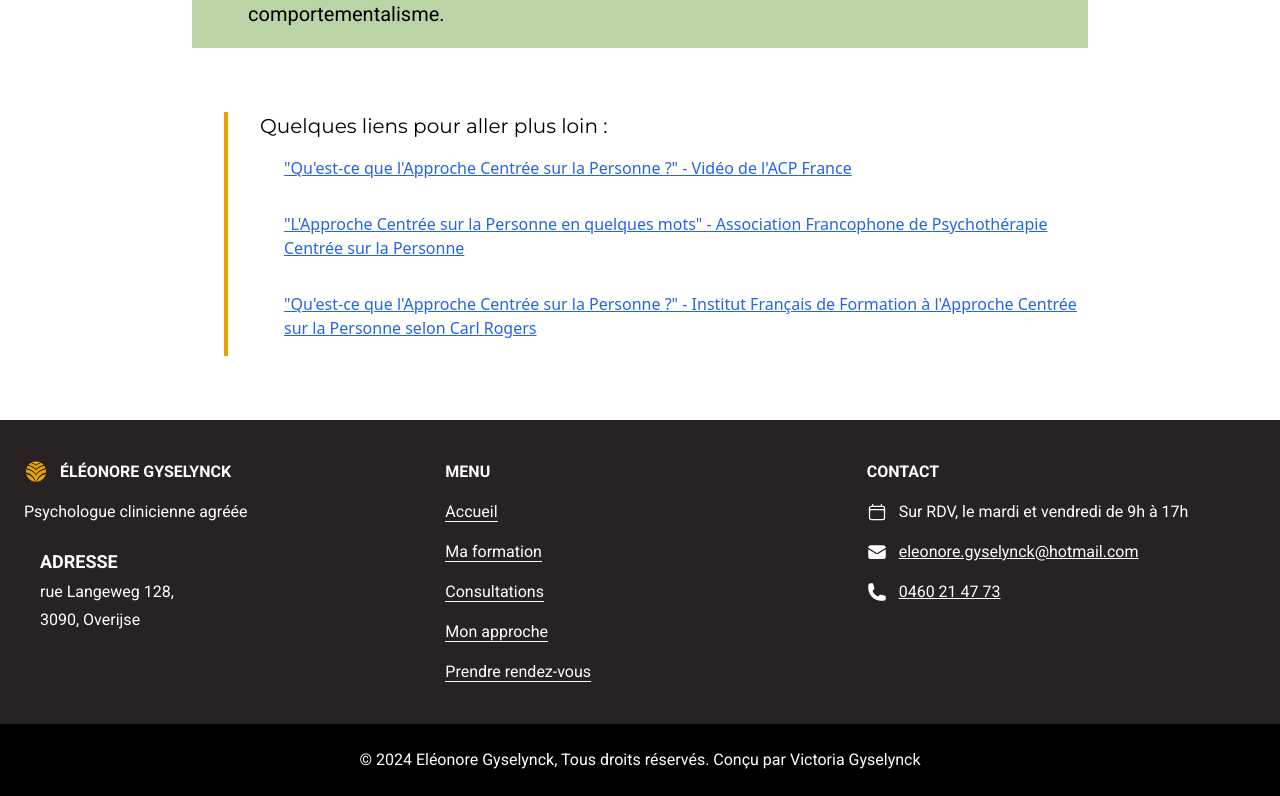
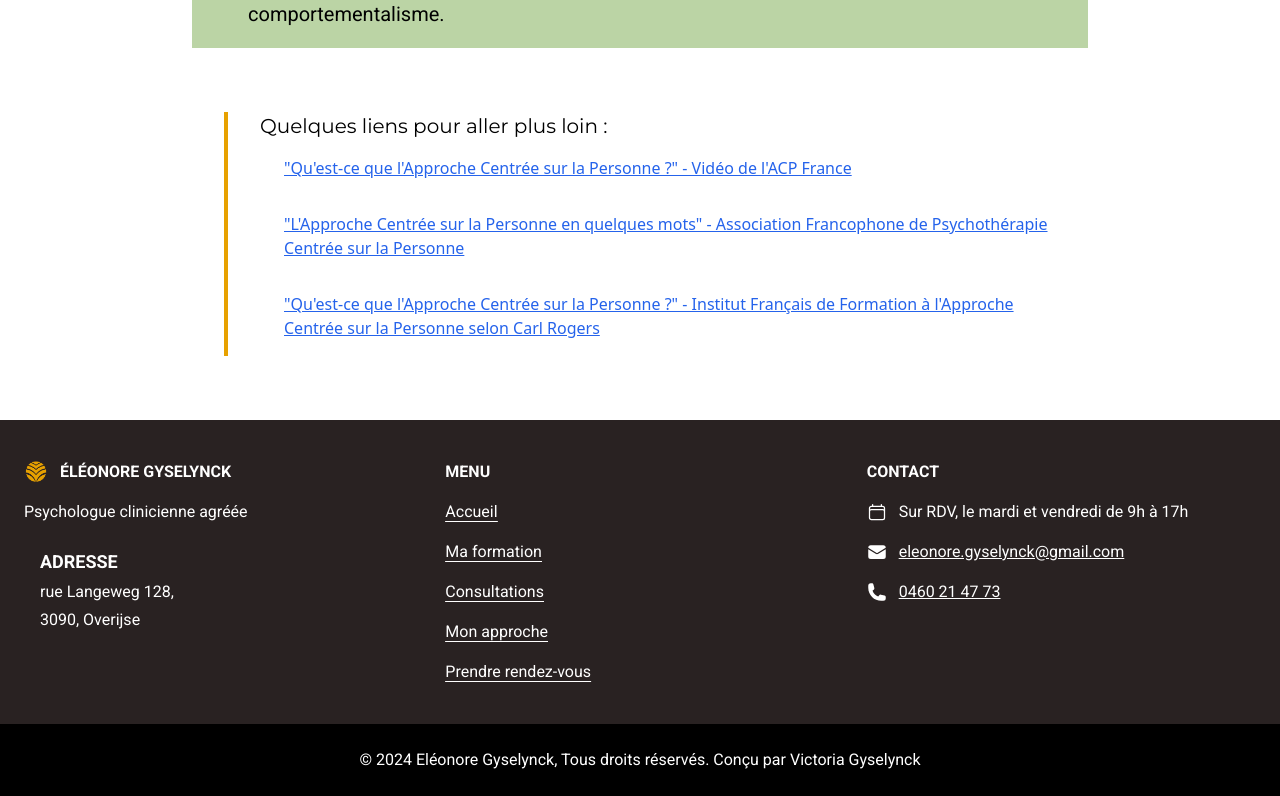
Before and after one commit to EtherGys/gyselynck_psychologist, a Next.js app: page /approche_acp in a window 1280 px wide. Shown: the part 1364-2160 px from the top of the page. Built offline with nearby package versions, Linux system fonts and the light colour scheme.

Commit message:
petits fixes

```diff
--- a/app/approche_acp/page.tsx
+++ b/app/approche_acp/page.tsx
@@ -57,17 +57,17 @@ function ACPPage() {
       <div className='border-l-4 border-[#E7A100] ml-8 pl-8 my-16'>
         <h4 className='font-montserrat lg:text-xl '>Quelques liens pour aller plus loin :</h4>
         <ul>
-          <li className='ml-6 py-4'>
+          <li className='mx-6 py-4'>
             <a target='_blank' href="https://www.youtube.com/watch?v=C_R3a4IvblQ" className='text-blue-600 underline'>
               "Qu'est-ce que l'Approche Centrée sur la Personne ?" - Vidéo de l'ACP France
             </a>
           </li>
-          <li className='ml-6 py-4'>
+          <li className='mx-6 py-4'>
             <a target='_blank' href="https://www.afpc.be/l-acp/" className='text-blue-600 underline'>
             "L'Approche Centrée sur la Personne en quelques mots" - Association Francophone de Psychothérapie Centrée sur la Personne
             </a>
           </li>
-          <li className='ml-6 py-4'>
+          <li className='mx-6 py-4'>
             <a target='_blank' href="https://www.acpfrance.fr/quest-ce-que-lapproche-centree-sur-la-personne/" className='text-blue-600 underline'>
            "Qu'est-ce que l'Approche Centrée sur la Personne ?" - Institut Français de Formation à l'Approche Centrée sur la Personne selon Carl Rogers
             </a>
--- a/app/consultations/page.tsx
+++ b/app/consultations/page.tsx
@@ -1,5 +1,7 @@
 import PageTitle from '@/components/PageTitle'
 import GrayBorderButton from '@/components/buttons/GrayBorderButton'
+import GreenBorderButton from '@/components/buttons/GreenBorderButton'
+import GreenFullButton from '@/components/buttons/GreenFullButton'
 import LeafImage from '@/components/leaves/LeafImage'
 import React from 'react'
 
@@ -7,7 +9,7 @@ function ConsultationPage() {
   return (
     <main className='flex flex-col xl:w-[70%] mx-auto'>
       <div className='relative xl:w-[70%] mt-20 lg:w-[70%] m-auto'>
-        <LeafImage src="assets/images/study.jpg" alt="Photo d'Éléonore Gyselynck" />
+        <LeafImage src="assets/images/porte.jpeg" alt="Photo d'Éléonore Gyselynck" />
         <div className='lg:absolute lg:top-32 lg:left-60'>
           <PageTitle content='Venir en consultation' />
         </div>
@@ -67,8 +69,12 @@ function ConsultationPage() {
               </span>
             </li>
           </ul>
-          <div className='text-center mt-6 sm:mt-6'>
-            <GrayBorderButton target='_blank' href="https://progenda.be/calendars/gyselynck-eleonore-psychologie-clinique-overijse" content='Prendre rendez-vous' />
+          <div className='mt-6 sm:mt-6 text-center lg:text-left'>
+            <a target='_blank' href="https://progenda.be/calendars/gyselynck-eleonore-psychologie-clinique-overijse" >
+            <button type="button" className="drop-shadow-lg lg:w-[50%]  p-4 lg:p-8 bg-[#689F38] hover:bg-[#BBE090]  lg:!text-xl text-white rounded-full text-sm text-center me-2 my-8">
+            Prendre rendez-vous
+            </button>
+        </a>
           </div>
         </div>
       </div>
@@ -97,7 +103,7 @@ function ConsultationPage() {
           </div>
         </div>
       </div>
-        <p className='mt-14 sm:text-xl lg:w-[90%] mx-auto text-center font-montserrat text-2xl'>
+        <p className='mt-14 sm:text-xl w-[90%] mx-auto text-center font-montserrat text-2xl'>
           Dans ma pratique, je m'engage à
           <span className='font-bold'>
             {' '} éliminer {' '}
--- a/app/formation/page.tsx
+++ b/app/formation/page.tsx
@@ -35,7 +35,7 @@ function EducationPage() {
       <div className='text-center'>
         <GrayBorderButton href='/approche_acp' content="En savoir + sur l'ACP" />
       </div>
-      <div className='relative mb-32 md:mb-0 lg:mt-16'>
+      <div className='relative mb-40 md:mb-0 lg:mt-16'>
         <div className='lg:rounded-2xl lg:w-[80%] xl:w-full mx-auto lg:max-h-[600px] overflow-hidden shadow-lg mt-60 mb-60 lg:mb-20'>
           <img src="assets/images/gingko_cut.jpg" alt="Feuilles de gingko" className='z-0 lg:h-[50%] xl:!h-[30%] object-cover h-[800px]' />
         </div>
--- a/app/rendez-vous/page.tsx
+++ b/app/rendez-vous/page.tsx
@@ -1,5 +1,7 @@
 import GreenCard from "@/components/GreenCard";
 import PageTitle from "@/components/PageTitle";
+import GrayBorderButton from "@/components/buttons/GrayBorderButton";
+import GreenFullButton from "@/components/buttons/GreenFullButton";
 import MapLayout from "@/components/maps/MapLayout";
 import React from "react";
 
@@ -49,10 +51,10 @@ function AppointmentPage() {
     <div className="my-4">
     <p className="font-bold text-xl"> Mail</p>
     <a
-                  href="mailto:eleonore.gyselynck@hotmail.com"
+    href="mailto:eleonore.gyselynck@gmail.com"
     className="underline"
     >
-                  <p>eleonore.gyselynck@hotmail.com</p>
+    <p>eleonore.gyselynck@gmail.com</p>
     </a>
     </div>
     <div className="my-4">
@@ -69,6 +71,9 @@ function AppointmentPage() {
     </div>
     </div>
     </div>
+    </div>
+    <div className='text-center mt-6 sm:mt-6'>
+    <GreenFullButton target='_blank' href="https://progenda.be/calendars/gyselynck-eleonore-psychologie-clinique-overijse" content='Prendre rendez-vous' />
     </div>
     <div>
     <GreenCard
--- a/components/layout/footer/Footer.tsx
+++ b/components/layout/footer/Footer.tsx
@@ -86,10 +86,10 @@ function Footer() {
                   </svg>
                 </span>
                 <a
-                  href="mailto:eleonore.gyselynck@hotmail.com"
+                  href="mailto:eleonore.gyselynck@gmail.com"
                   className="underline"
                 >
-                  eleonore.gyselynck@hotmail.com
+                  eleonore.gyselynck@gmail.com
                 </a>
               </p>
               <p className="mb-4 flex items-center justify-center md:justify-start">
--- a/components/maps/MapLayout.tsx
+++ b/components/maps/MapLayout.tsx
@@ -76,9 +76,9 @@ function MapLayout() {
                       <div className="text-lg font-semibold text-gray-900">
                         MAIL
                       </div>
-                      <a href="mailto:eleonore.gyselynck@hotmail.com">
+                      <a href="mailto:eleonore.gyselynck@gmail.com">
                         <p className="mt-1 text-gray-600 underline">
-                          eleonore.gyselynck@hotmail.com
+                          eleonore.gyselynck@gmail.com
                         </p>
                       </a>
                     </div>
```
Also changed, not shown: public/assets/images/porte.jpeg (added). Lines whose indentation alone changed are shown as unchanged.
